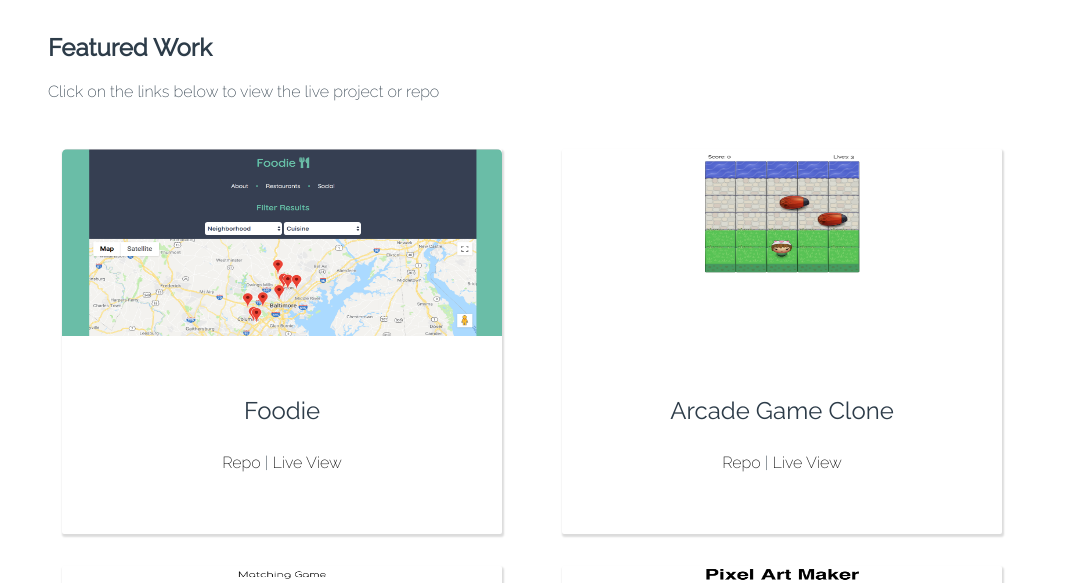
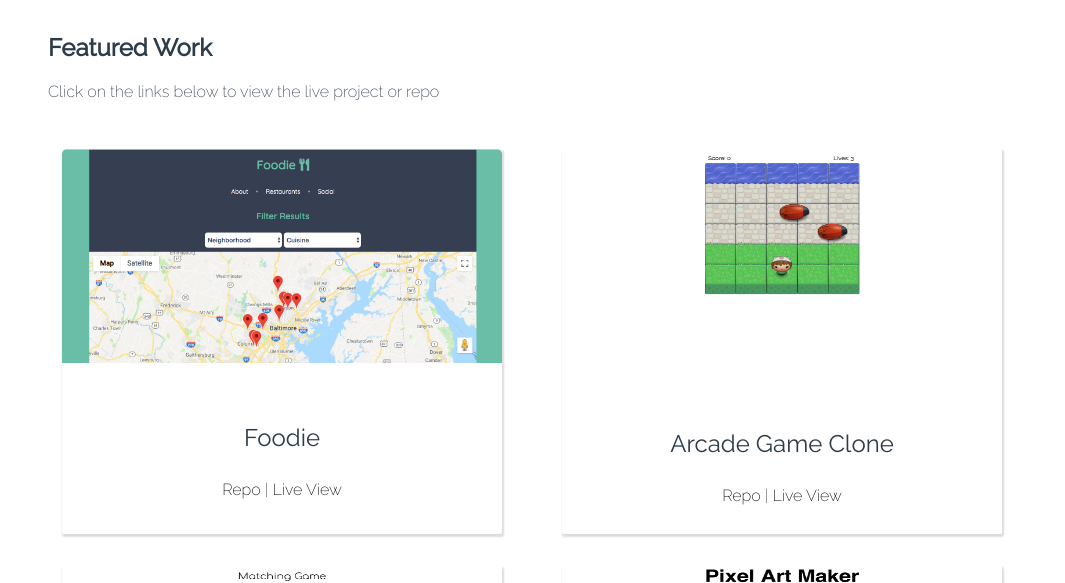
Before and after one commit to ashleighc207/fend-portfolio-project, a plain HTML site: page index.html in a window 1280 px wide. Shown: the part 153-736 px from the top of the page, without its empty margins (108-1173 px from the left). Drawn offline with Linux system fonts and the light colour scheme.

Commit message:
adjust max-height of image containers for a better view of projects

```diff
--- a/css/styles.css
+++ b/css/styles.css
@@ -70,7 +70,7 @@ a {
 	border-radius: 5px 5px 0px 0px;
 	width: 100%;
 	display: block;
-	max-height: 187px;
+	max-height: 220px;
 }
 
 .project-module {
```
